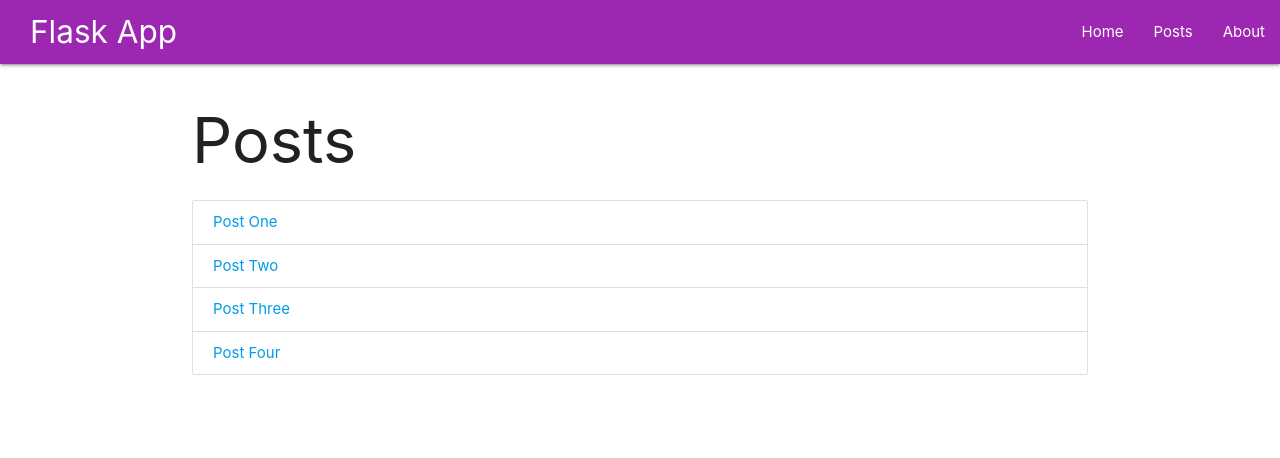
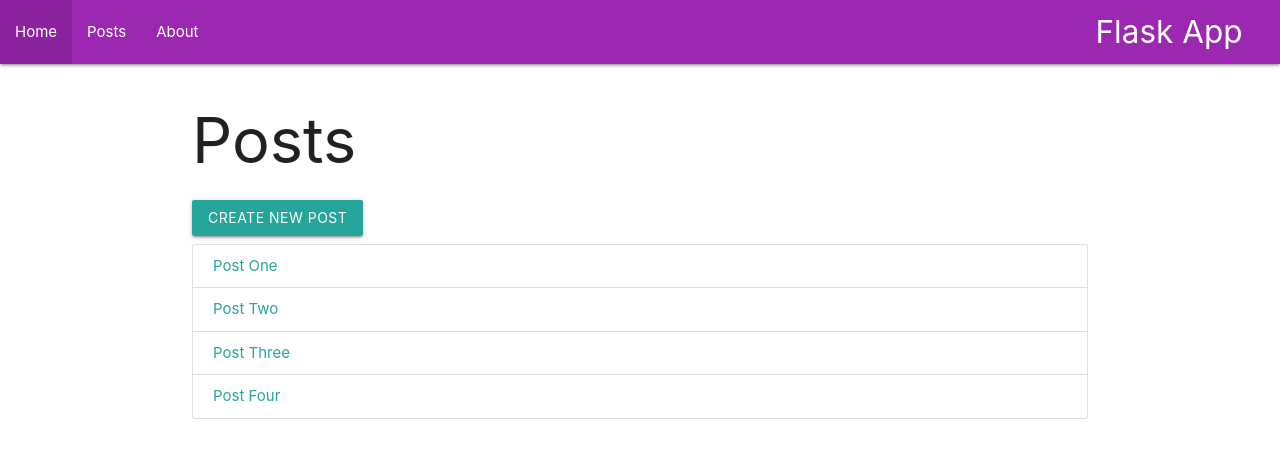
Before and after one commit to AluBhorta/flask-crud, a Flask app: page /posts in a window 1280 px wide. Shown: the top 458 px of the page. Run offline with Flask 2, Linux system fonts and the light colour scheme.

Commit message:
POST method to posts added

```diff
--- a/app.py
+++ b/app.py
@@ -1,9 +1,10 @@
-from flask import Flask, jsonify, render_template
+from flask import Flask, render_template, request, jsonify
 from db.sampledata import posts as Posts
 
 # init app
 app = Flask(__name__)
 app.debug = True
+
 
 # routes
 @app.route("/")
@@ -16,18 +17,21 @@ def about():
     return render_template('about.html')
 
 
-@app.route("/posts")
+@app.route("/posts" , methods=["GET", "POST"])
 def posts():
-    # ###
-    #
-    # query db and fetch posts
+    if request.method == "POST":
+        post_id = request.json['id']
+        title = request.json['title']
+        body = request.json['body']
+        Posts.append({
+            "id": post_id,
+            "title": title,
+            "body": body
+        })
     return render_template('posts.html', posts=Posts)
 
 
 @app.route("/post/<post_id>")
-# ###
-#
-# query db and fetch post with id=id
 def post(post_id):
     for post in Posts:
         if int(post['id']) == int(post_id):
--- /dev/null
+++ b/static/main.js
@@ -0,0 +1,15 @@
+
+
+function addNewPost(){
+  console.log('add new post');
+}
+
+function deletePost(){
+  console.log('delete');
+
+}
+
+function updatePost(){
+  console.log('update');
+
+}
--- a/templates/_navbar.html
+++ b/templates/_navbar.html
@@ -1,7 +1,7 @@
 <nav class="purple">
   <div class="nav-wrapper purple">
-    <a href="/" class="brand-logo left" style="margin-left: 2rem">Flask App</a>
-    <ul id="nav-mobile" class="right">
+    <a href="/" class="brand-logo right" style="margin-right: 2rem">Flask App</a>
+    <ul id="nav-mobile" class="left">
       <li><a href="/">Home</a></li>
       <li><a href="/posts">Posts</a></li>
       <li><a href="/about">About</a></li>
--- a/templates/layout.html
+++ b/templates/layout.html
@@ -18,5 +18,11 @@
 
     <!-- materialize -->
     <script src="https://cdnjs.cloudflare.com/ajax/libs/materialize/1.0.0/js/materialize.min.js"></script>
+
+    <!-- axios -->
+    <!-- <script src="https://unpkg.com/axios/dist/axios.min.js"></script> -->
+
+    <script type="text/javascript" src="{{ url_for('static', filename = 'main.js') }}"></script>
+
   </body>
 </html>
--- a/templates/post.html
+++ b/templates/post.html
@@ -2,9 +2,10 @@
 
 {% block body %}
 
-
-<div class="card center-align">
+<div class="card center-align ">
   <div class="card-title">{{post.title}}</div>
+  <button onclick="deletePost()" class="btn delete-btn waves-effect" >Delete Post</button>
+  <button onclick="updatePost()" class="btn update-btn waves-effect" >Update Post</button>
   <p class="card-content pink lighten-2">{{post.body}}</p>
 </div>
 
--- a/templates/posts.html
+++ b/templates/posts.html
@@ -2,12 +2,13 @@
 
 {% block body %}
 <h1>Posts</h1>
+<button onclick="addNewPost()" class="btn new-post-btn waves-effect">Create New Post</button>
 
-<ul class="collection">
+<ul class="collection hoverable">
 {% for post in posts %}
-  <li class="collection-item">
-    <a href="/post/{{post.id}}">{{ post.title }}</a>
-  </li>
+<a href="/post/{{post.id}}" class="collection-item">
+  {{ post.title }}
+</a>
 {% endfor %}
 </ul>
 
```
